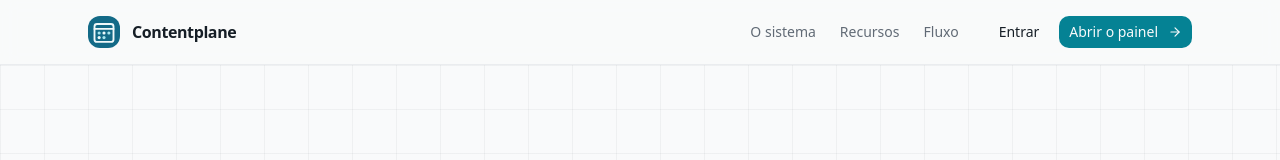
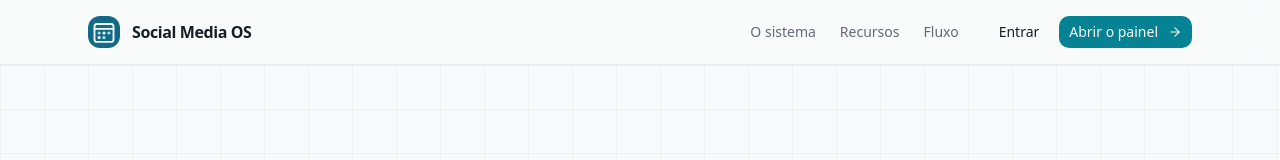
Before and after one commit to 1993dwsf-dev/social-media-os, a React (Vite) app: page / in a window 1280 px wide. Shown: the top 160 px of the page. Built offline with nearby package versions, Linux system fonts and the light colour scheme; no server answers; what @convex-dev/auth would draw is missing.

Commit message:
style(mvp): align public application title and navigation with Social Media OS brand

```diff
--- a/index.html
+++ b/index.html
@@ -6,7 +6,7 @@
   <link rel="icon" type="image/svg+xml" href="/logo.svg" />
   <link rel="manifest" href="/manifest.webmanifest" />
   <meta name="viewport" content="width=device-width, initial-scale=1.0" />
-  <title>Contentplane — Sistema operacional para gestores de social media</title>
+  <title>Social Media OS — Sistema operacional para gestores de social media</title>
   <meta name="description" content="Um workspace para gerir clientes, conteúdo, aprovações e finanças, com um modelo local de planilha de 29 abas exportável em CSV." />
 </head>
 
--- a/src/pages/Landing.tsx
+++ b/src/pages/Landing.tsx
@@ -69,7 +69,7 @@ export default function Landing() {
       <header className="sticky top-0 z-40 border-b border-border/60 bg-background/80 backdrop-blur">
         <div className="mx-auto flex h-16 max-w-6xl items-center gap-3 px-4 sm:px-6">
           <img src={logo} alt="" className="size-8 rounded-lg" />
-          <span className="text-base font-semibold tracking-tight">Contentplane</span>
+          <span className="text-base font-semibold tracking-tight">Social Media OS</span>
           <nav className="ml-auto hidden items-center gap-6 text-sm text-muted-foreground md:flex">
             <a href="#system" className="transition-colors hover:text-foreground">O sistema</a>
             <a href="#features" className="transition-colors hover:text-foreground">Recursos</a>
@@ -282,7 +282,7 @@ export default function Landing() {
       <footer className="border-t border-border/60 py-8">
         <div className="mx-auto flex max-w-6xl flex-wrap items-center gap-3 px-4 text-xs text-muted-foreground sm:px-6">
           <img src={logo} alt="" className="size-5 rounded" />
-          <span className="font-medium text-foreground">Contentplane</span>
+          <span className="font-medium text-foreground">Social Media OS</span>
           <span>· Sistema operacional para gestores de social media</span>
           <nav className="ml-auto flex items-center gap-4">
             <Link to="/termos" className="transition-colors hover:text-foreground">
--- a/src/pages/NotFound.tsx
+++ b/src/pages/NotFound.tsx
@@ -23,7 +23,7 @@ export default function NotFound() {
           <h1 className="mt-2 text-lg font-semibold">Esta página saiu do planejamento</h1>
           <p className="mt-2 text-sm leading-relaxed text-muted-foreground">
             O endereço que você abriu não existe ou mudou de lugar. O resto do
-            Contentplane está exatamente onde você deixou.
+            Social Media OS está exatamente onde você deixou.
           </p>
           <div className="mt-6 flex flex-wrap items-center justify-center gap-2">
             <Button asChild size="sm">
@@ -37,7 +37,7 @@ export default function NotFound() {
           </div>
           <img
             src={logo}
-            alt="Contentplane"
+            alt="Social Media OS"
             className="mx-auto mt-10 size-8 rounded-lg opacity-40"
           />
         </div>
--- a/src/pages/Workbook.tsx
+++ b/src/pages/Workbook.tsx
@@ -171,7 +171,7 @@ export default function Workbook() {
           <img src={logo} alt="" className="size-7 rounded-md" />
           <div className="min-w-0">
             <p className="truncate text-sm font-semibold leading-tight">
-              Planilha do Gestor — Contentplane
+              Planilha do Gestor — Social Media OS
             </p>
             <p className="text-[11px] leading-tight text-muted-foreground">
               {sheets.length} abas · modelo estático, não sincronizado com o workspace
--- a/src/portal/Portal.tsx
+++ b/src/portal/Portal.tsx
@@ -143,7 +143,7 @@ export default function Portal() {
     <div className="flex items-center gap-2.5 border-b border-border/70 px-5 py-4">
       <img src={logo} alt="" className="size-8 rounded-lg" />
       <div className="min-w-0">
-        <p className="truncate text-sm font-semibold tracking-tight">Contentplane</p>
+        <p className="truncate text-sm font-semibold tracking-tight">Social Media OS</p>
         <p className="truncate text-[11px] text-muted-foreground">
           {ws.profile.agency || ws.profile.managerName || "Espaço do gestor"}
         </p>
```
Also changed, not shown: public/manifest.webmanifest.
